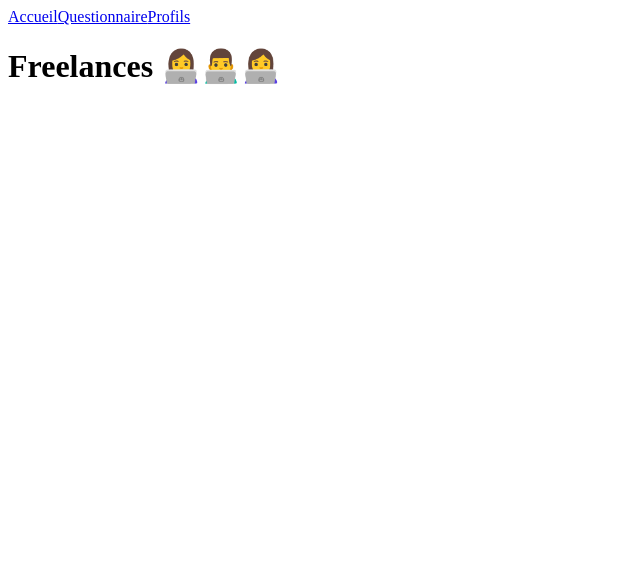
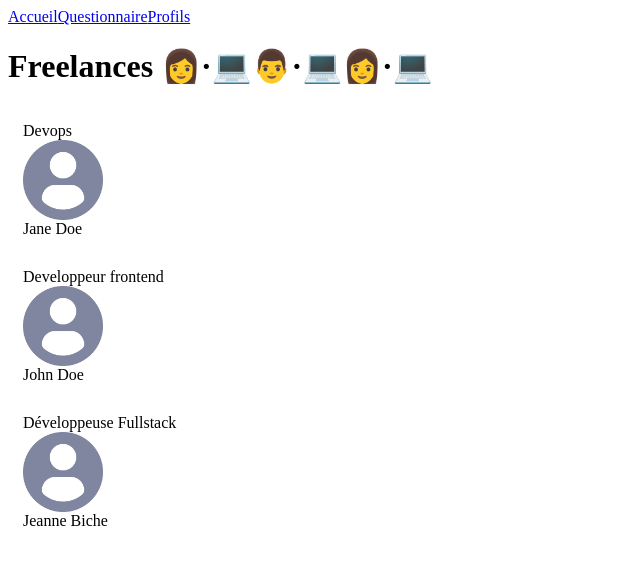
Before and after one commit to fhermas22/shiny-agency, a React (Vite) app: page /freelances in a window 1280 px wide. Shown: the top 564 px of the page, without its empty margins (0-640 px from the left). Built offline with nearby package versions, Linux system fonts and the light colour scheme.

Commit message:
Specify the types of our props using PropTypes

```diff
--- a/package.json
+++ b/package.json
@@ -10,6 +10,7 @@
     "preview": "vite preview"
   },
   "dependencies": {
+    "prop-types": "^15.8.1",
     "react": "^19.2.0",
     "react-dom": "^19.2.0",
     "react-router": "^7.12.0"
--- /dev/null
+++ b/src/components/Card/index.jsx
@@ -0,0 +1,23 @@
+import PropTypes from "prop-types"
+
+function Card({ label, title, picture }) {
+    return (
+        <div style={{ display: 'flex', flexDirection: 'column', padding: 15 }}>
+            <span>{label}</span>
+            <img src={picture} alt="freelance" height={80} width={80} />
+            <span>{title}</span>
+        </div>
+    )
+}
+
+Card.propTypes = {
+    label: PropTypes.string,
+    title: PropTypes.string.isRequired,
+    picture: PropTypes.string,
+}
+
+Card.defaultProps = {
+    title: 'Mon titre par défaut',
+}
+
+export default Card
--- a/src/pages/Freelances/index.jsx
+++ b/src/pages/Freelances/index.jsx
@@ -1,9 +1,38 @@
+import DefaultPicture from '../../assets/profile.png'
+import Card from '../../components/Card'
+
+const freelanceProfiles = [
+    {
+        name: 'Jane Doe',
+        jobTitle: 'Devops',
+        picture: DefaultPicture,
+    },
+    {
+        name: 'John Doe',
+        jobTitle: 'Developpeur frontend',
+        picture: DefaultPicture,
+    },
+    {
+        name: 'Jeanne Biche',
+        jobTitle: 'Développeuse Fullstack',
+        picture: DefaultPicture,
+    },
+]
+
 function Freelances() {
-  return (
-    <div>
-      <h1>Freelances 👩‍💻👨‍💻👩‍💻</h1>
-    </div>
-  )
+    return (
+        <div>
+            <h1>Freelances 👩·💻👨·💻👩·💻</h1>
+            {freelanceProfiles.map((profile, index) => (
+                <Card
+                    key={`${profile.name}-${index}`}
+                    label={profile.jobTitle}
+                    picture={profile.picture}
+                    title={profile.name}
+                />
+            ))}
+        </div>
+    )
 }
 
 export default Freelances
```
Also changed, not shown: src/assets/profile.png (added), 1 other file (tests, documents, lock files or other folders).
